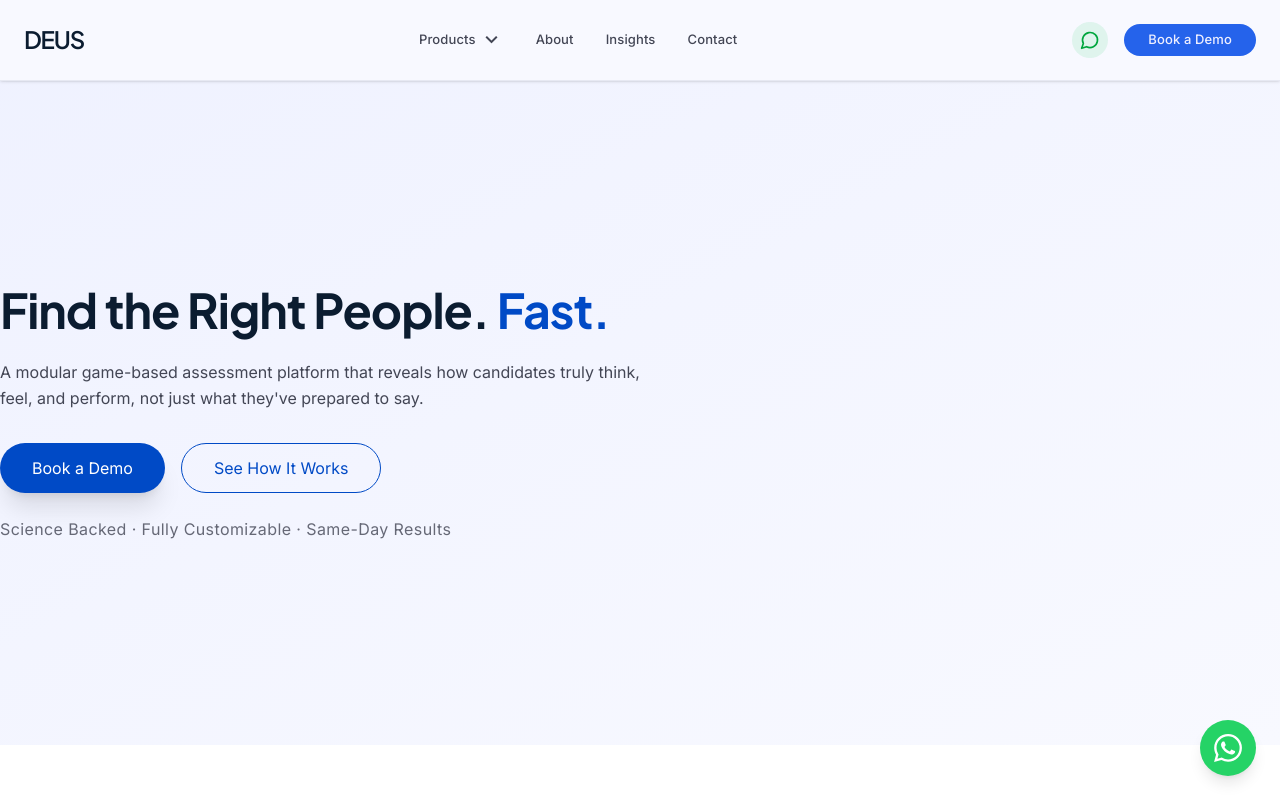
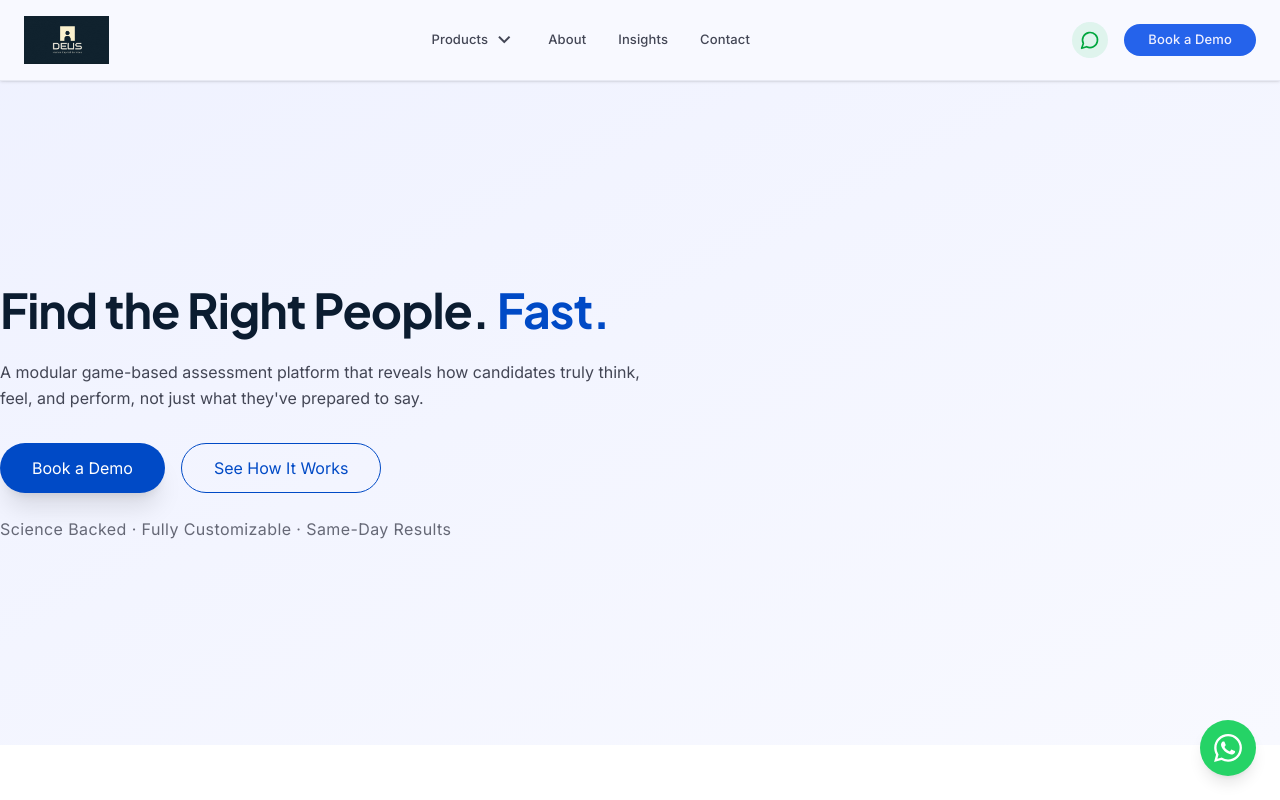
Before and after one commit to gregorykurnia/website, a Next.js app: page /discover in a window 1280 px wide. Shown: the top 800 px of the page. Built offline with nearby package versions, Linux system fonts and the light colour scheme.

Commit message:
auto-save

```diff
--- a/components/Header.tsx
+++ b/components/Header.tsx
@@ -19,10 +19,15 @@ export default function Header() {
       }`}
     >
       <div className="flex justify-between items-center h-20 px-gutter max-w-container-max mx-auto">
-        <div className="flex items-center gap-2">
-          <span className="font-display-lg text-headline-md tracking-tighter text-on-surface">
-            DEUS
-          </span>
+        <div className="flex items-center">
+          <Image
+            src="/deus-logo.jpg"
+            alt="DEUS"
+            width={120}
+            height={48}
+            className="h-12 w-auto object-contain"
+            priority
+          />
         </div>
 
         <nav className="hidden md:flex items-center gap-xl">
```
